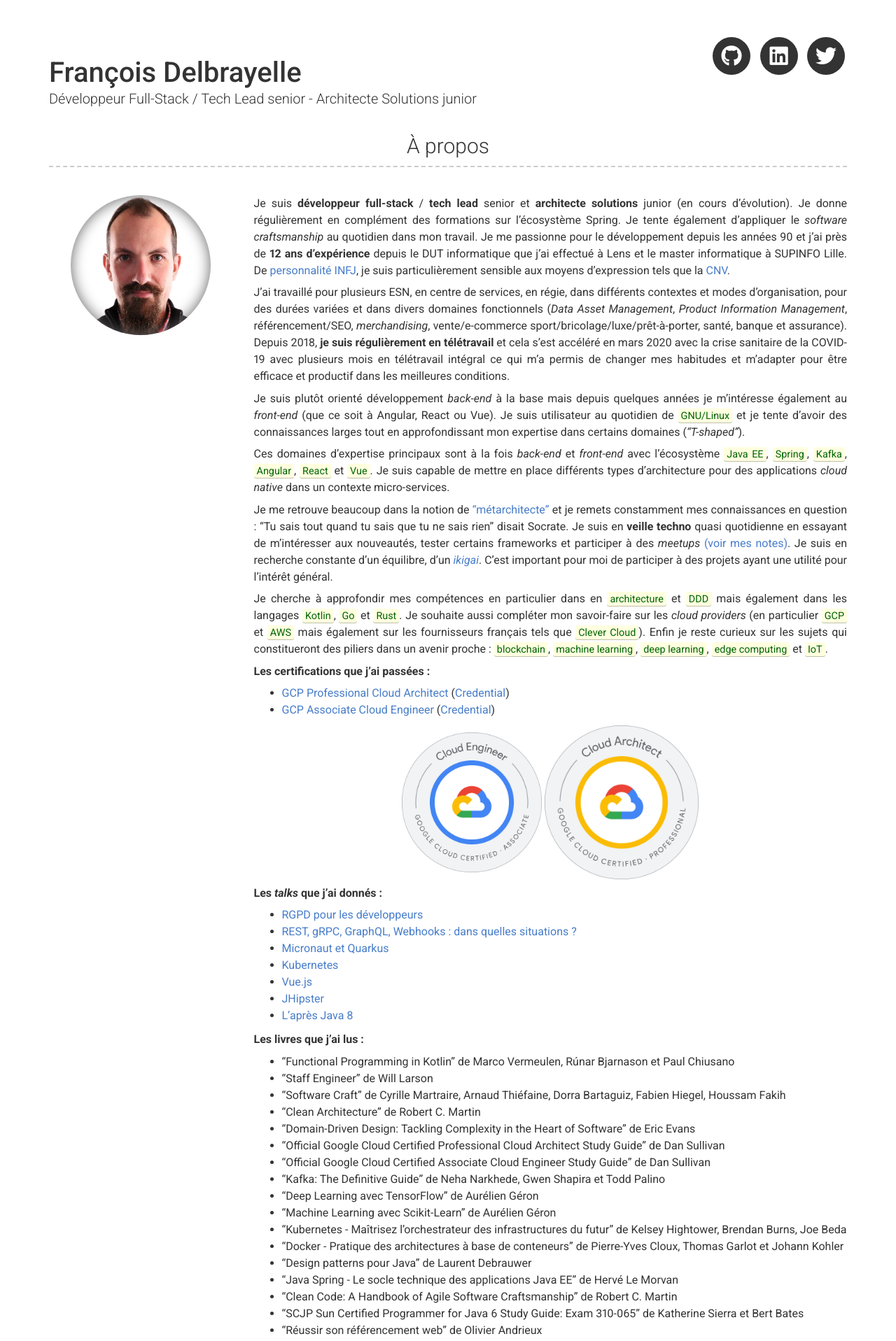
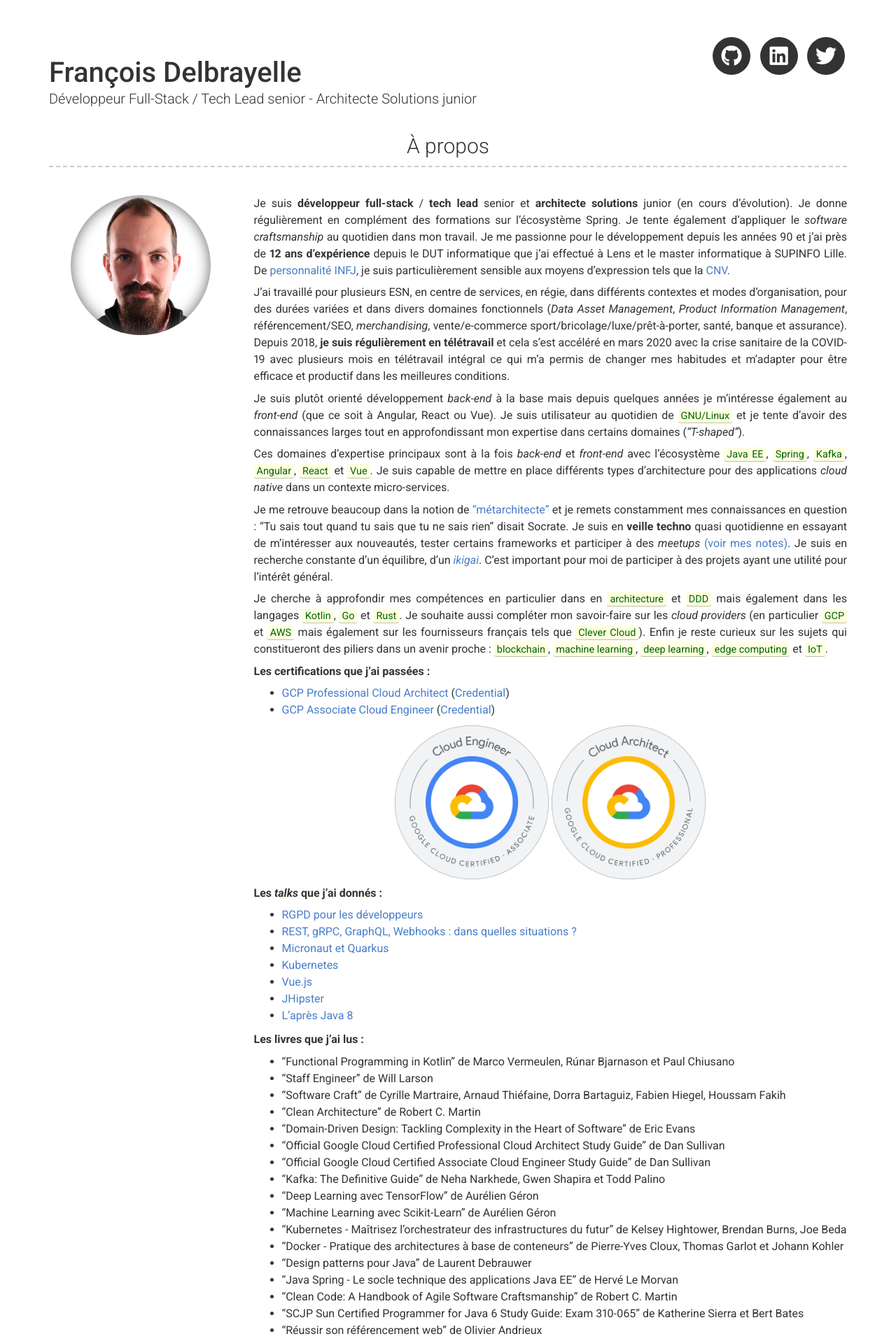
Before and after one commit to fdelbrayelle/fdelbrayelle.github.io, a Jekyll site: the page built from index.md, in a window 1280 px wide. Shown: the top 1917 px of the page at 70% size. Built offline with Jekyll 4.4.1, drawn with Linux system fonts in a browser that asks for light colours; nearby versions of some CDN libraries.

Commit message:
chore: update certifications badges

```diff
--- a/_config.yml
+++ b/_config.yml
@@ -70,7 +70,7 @@
   - [GCP Associate Cloud Engineer](https://cloud.google.com/certification/cloud-engineer) ([Credential](https://www.credential.net/0174e9d2-01e0-4a0f-ba14-09e422afbb8b?key=8f5de6e92912aa8a99a313d766af4a279615f0f3acd4ea48c23189c2765aa41e))
 
   <p style="text-align: center;">
-    <img src="images/gcp-associate-cloud-engineer.png" alt="Associate Cloud Engineer" style="width: 200px" />
+    <img src="images/gcp-associate-cloud-engineer.png" alt="Associate Cloud Engineer" style="width: 220px" />
     <img src="images/gcp-professional-cloud-architect.png" alt="Professional Cloud Architect" style="width: 220px" />
   </p>
 
```
